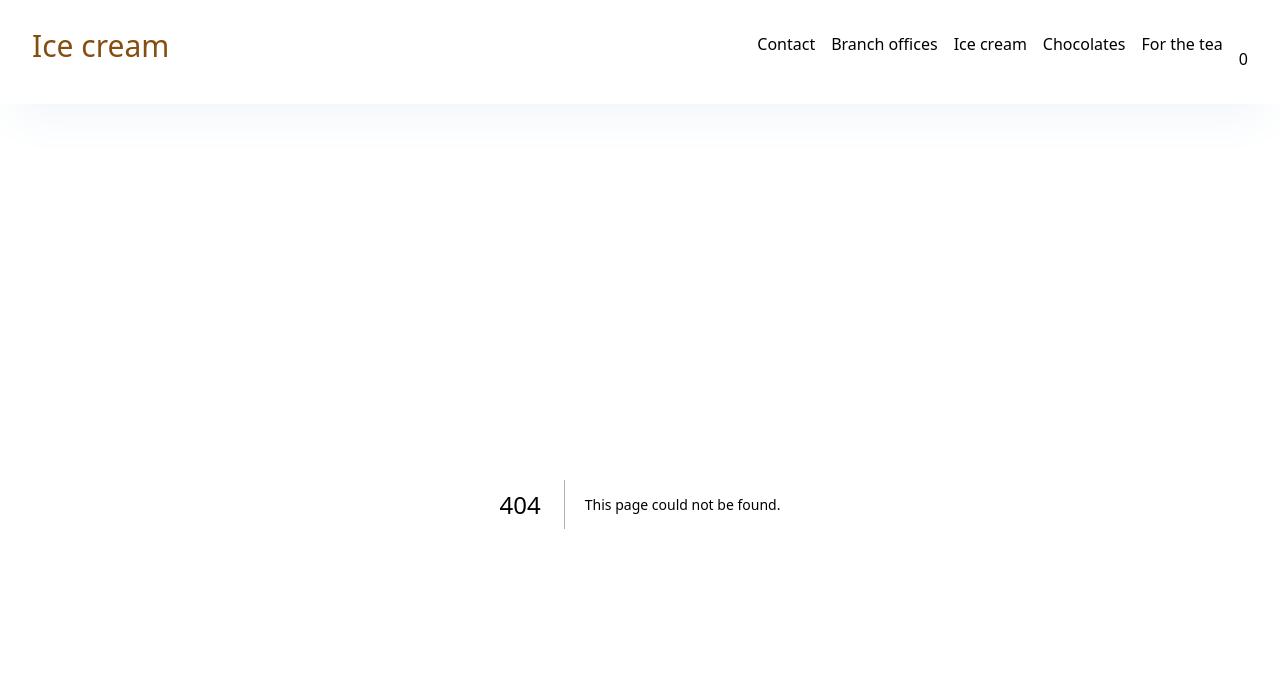
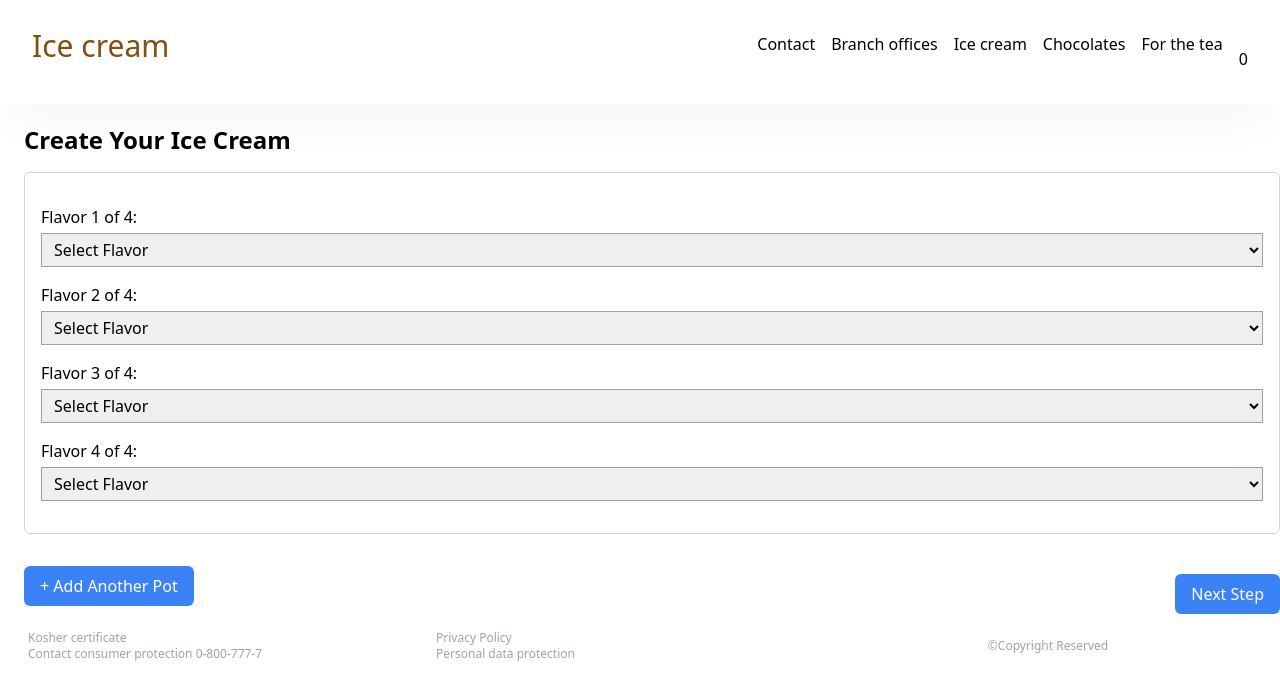
Before and after one commit to Githubmagali/icecream-shop, a Next.js app: page /icreCream2 in a window 1280 px wide. Before the commit this address had no page. Shown: the top 700 px of the page. Built offline with nearby package versions, Linux system fonts and the light colour scheme.

Commit message:
Move out iceCreamSelection component from iceCream page

```diff
--- a/src/app/iceCream/page.jsx
+++ b/src/app/iceCream/page.jsx
@@ -1,86 +1,88 @@
+/* eslint-disable @next/next/no-img-element */
 "use client";
 import Link from "next/link";
+import { useState } from "react";
+import { useCart } from "@/context/cartProvider";
 import data from "@/assets/slider.json";
-import { useState, useEffect } from "react";
-import { useCart } from "@/context/cartProvider";
-import { iceCreams as allIceCreams } from "@/assets/iceCream";
 import Footer from "@/components/footer";
+import IceCreamSelection from "@/components/IceCreamSelection";
 
 function IceCream() {
-  const params = { iceCreamId: 1 };
   const { addToCart, removeFromCart, getItemQuantity } = useCart();
-  const [selectedIceCreams, setSelectedIceCreams] = useState([]);
-  const [iceCream, setIceCream] = useState(null);
+  const [selectedSize, setSelectedSize] = useState("1kg");
+  const [selections, setSelections] = useState([{ id: 1, size: "1kg" }]);
 
-  useEffect(() => {
-    // Buscar el helado correspondiente al iceCreamId en los datos
-    console.log("params.iceCreamId", params.iceCreamId);
-    const selectedIceCream = data.quantityIceCream.find(
-      (iceCream) => iceCream.id === parseInt(params.iceCreamId)
+  const handleSizeChange = (event) => {
+    const size = event.target.value;
+    setSelectedSize(size);
+    setSelections([{ id: 1, size }]);
+  };
+
+  const addSelection = () => {
+    const newSelection = {
+      id: selections.length + 1,
+      size: selectedSize,
+    };
+    setSelections([...selections, newSelection]);
+  };
+
+  const removeSelection = (id) => {
+    const updatedSelections = selections.filter(
+      (selection) => selection.id !== id
     );
-    setIceCream(selectedIceCream);
-  }, [params.iceCreamId]);
+    setSelections(updatedSelections);
+  };
 
-  if (!iceCream) {
-    return <div>Cargando...</div>;
-  }
-
-  const handleIceCreamSelection = (id) => {
-    if (selectedIceCreams.includes(id)) {
-      // Si ya está seleccionado, lo quitamos de la lista
-      setSelectedIceCreams(
-        selectedIceCreams.filter((selectedId) => selectedId !== id)
-      );
-    } else {
-      // Si no está seleccionado y no hemos alcanzado el límite de 3, lo agregamos
-      if (selectedIceCreams.length < 3) {
-        setSelectedIceCreams([...selectedIceCreams, id]);
-      }
-    }
-  };
+  const isNextStepButtonDisabled = selections.length === 0;
 
   return (
     <>
-      {/* <Link
-        href="/iceCream"
-        className="p-5 py-10 text-gray-500 underline decoration-1"
-      >
-        Go back
-      </Link> */}
-      <div className="flex pl-6 pt-5">
-        <img src="/swiper-icecream.jpg" className="w-1/2 h-1/2" />
-        <div className="flex flex-col pt-8  ">
-          <h1 className="text-xl pl-4 font-bold pl-8">{iceCream.name}</h1>
-          <p className="text-center pt-3 pb-2">${iceCream.price}</p>
-
-          <div className="flex items-center justify-center gap-x-8 pb-4 ">
+      <div className="pl-6 pt-5">
+        <h1 className="text-2xl font-bold mb-4">Create Your Ice Cream</h1>
+        <div className="mb-8">
+          <label htmlFor="size" className="block mb-2">
+            Select Size:
+          </label>
+          <select
+            id="size"
+            value={selectedSize}
+            onChange={handleSizeChange}
+            className="border border-gray-400 px-2 py-1"
+          >
+            {data.quantityIceCream.map((item) => (
+              <option
+                key={item.id}
+                value={item.name.split(" ").pop().toLowerCase()}
+              >
+                {item.name}
+              </option>
+            ))}
+          </select>
+        </div>
+        {selections.map((selection) => (
+          <IceCreamSelection
+            key={selection.id}
+            selection={selection}
+            onRemove={() => removeSelection(selection.id)}
+          />
+        ))}
+        <div className="flex justify-between items-center">
+          <button
+            className="bg-blue-500 text-white px-4 py-2 rounded-md mb-4"
+            onClick={addSelection}
+          >
+            + Add Another Pot
+          </button>
+          <Link href="/next-step">
             <button
-              className="px-1 border border-gray-400"
-              onClick={() => addToCart(iceCream)}
+              className={`bg-blue-500 text-white px-4 py-2 rounded-md ${
+                isNextStepButtonDisabled ? "opacity-50 cursor-not-allowed" : ""
+              }`}
+              disabled={isNextStepButtonDisabled}
             >
-              +
+              Next Step
             </button>
-            <p className="text-xs text-center">
-              {getItemQuantity(iceCream.id)}
-            </p>
-            <button
-              className="px-1 border border-gray-400"
-              onClick={() => removeFromCart(iceCream.id)}
-            >
-              -
-            </button>
-          </div>
-          {allIceCreams.map((item, index) => (
-            <div key={index} className="flex items-center gap-x-2 pl-5">
-              <input
-                type="checkbox"
-                className="text-gray-400"
-                checked={selectedIceCreams.includes(item.id)}
-                onChange={() => handleIceCreamSelection(item.id)}
-              />
-              <p className="text-gray-400">{item.name}</p>
-            </div>
-          ))}
+          </Link>
         </div>
       </div>
       <Footer />
--- /dev/null
+++ b/src/app/icreCream2/page.jsx
@@ -0,0 +1,214 @@
+/* eslint-disable @next/next/no-img-element */
+"use client";
+import Link from "next/link";
+import { useState } from "react";
+import { useCart } from "@/context/cartProvider";
+import data from "@/assets/slider.json";
+import Footer from "@/components/footer";
+
+function IceCream() {
+  const { addToCart, removeFromCart, getItemQuantity } = useCart();
+  const [selections, setSelections] = useState([{ id: 1, size: "1kg" }]);
+
+  const addSelection = () => {
+    const newSelection = {
+      id: selections.length + 1,
+      size: "1kg",
+    };
+    setSelections([...selections, newSelection]);
+  };
+
+  const removeSelection = (id) => {
+    const updatedSelections = selections.filter(
+      (selection) => selection.id !== id
+    );
+    setSelections(updatedSelections);
+  };
+
+  const handleSizeChange = (id, size) => {
+    const updatedSelections = selections.map((selection) => {
+      if (selection.id === id) {
+        return { ...selection, size };
+      }
+      return selection;
+    });
+    setSelections(updatedSelections);
+  };
+
+  const isNextStepButtonDisabled = selections.length === 0;
+
+  return (
+    <>
+      <div className="pl-6 pt-5">
+        <h1 className="text-2xl font-bold mb-4">Create Your Ice Cream</h1>
+        {selections.map((selection) => (
+          <IceCreamSelection
+            key={selection.id}
+            selection={selection}
+            onRemove={() => removeSelection(selection.id)}
+            onSizeChange={handleSizeChange}
+          />
+        ))}
+        <div className="flex justify-between items-center">
+          <button
+            className="bg-blue-500 text-white px-4 py-2 rounded-md mb-4"
+            onClick={addSelection}
+          >
+            + Add Another Pot
+          </button>
+          <Link href="/next-step">
+            <button
+              className={`bg-blue-500 text-white px-4 py-2 rounded-md ${
+                isNextStepButtonDisabled ? "opacity-50 cursor-not-allowed" : ""
+              }`}
+              disabled={isNextStepButtonDisabled}
+            >
+              Next Step
+            </button>
+          </Link>
+        </div>
+      </div>
+      <Footer />
+    </>
+  );
+}
+
+//
+//
+//
+//
+//
+//
+//
+//
+//
+//
+//
+//
+//
+//
+
+function IceCreamSelection({ selection, onRemove, onSizeChange }) {
+  const [selectedFlavors, setSelectedFlavors] = useState(
+    Array(selection.size === "1kg" ? 4 : 3).fill(null)
+  );
+
+  const handleFlavorChange = (index, flavor) => {
+    const updatedFlavors = [...selectedFlavors];
+    updatedFlavors[index] = flavor;
+    setSelectedFlavors(updatedFlavors);
+  };
+
+  const iceCream = data.quantityIceCream.find((item) =>
+    item.name.toLowerCase().includes(selection.size)
+  );
+
+  return (
+    <div className="mb-8 p-4 border border-gray-300 rounded-md">
+      <div className="flex items-center mb-4">
+        {iceCream && (
+          <>
+            <img
+              src={iceCream.img}
+              alt={iceCream.name}
+              className="w-32 h-32 object-cover mr-4"
+            />
+            <div>
+              <h3 className="text-lg font-bold mb-2">Size:</h3>
+              <select
+                value={selection.size}
+                onChange={(event) =>
+                  onSizeChange(selection.id, event.target.value)
+                }
+                className="border border-gray-400 px-2 py-1"
+              >
+                {data.quantityIceCream.map((item) => (
+                  <option
+                    key={item.id}
+                    value={item.name.split(" ").pop().toLowerCase()}
+                  >
+                    {item.name}
+                  </option>
+                ))}
+              </select>
+            </div>
+          </>
+        )}
+      </div>
+      {Array.from({ length: selection.size === "1kg" ? 4 : 3 }).map(
+        (_, index) => (
+          <div key={index} className="mb-4">
+            <label className="block mb-1">
+              Flavor {index + 1} of {selection.size === "1kg" ? 4 : 3}:
+            </label>
+            <select
+              value={selectedFlavors[index] || ""}
+              onChange={(event) =>
+                handleFlavorChange(index, event.target.value)
+              }
+              className="border border-gray-400 px-2 py-1 w-full"
+            >
+              <option value="" disabled>
+                Select Flavor
+              </option>
+              <optgroup label="Chocolates">
+                {data.chocolate.map((flavor) => (
+                  <option
+                    key={flavor.id}
+                    value={flavor.name}
+                    disabled={selectedFlavors.includes(flavor.name)}
+                  >
+                    {flavor.name}
+                  </option>
+                ))}
+              </optgroup>
+              <optgroup label="Creams">
+                {data.creams.map((flavor) => (
+                  <option
+                    key={flavor.id}
+                    value={flavor.name}
+                    disabled={selectedFlavors.includes(flavor.name)}
+                  >
+                    {flavor.name}
+                  </option>
+                ))}
+              </optgroup>
+              <optgroup label="Dulces">
+                {data.dulce.map((flavor) => (
+                  <option
+                    key={flavor.id}
+                    value={flavor.name}
+                    disabled={selectedFlavors.includes(flavor.name)}
+                  >
+                    {flavor.name}
+                  </option>
+                ))}
+              </optgroup>
+              <optgroup label="Fruits">
+                {data.fruits.map((flavor) => (
+                  <option
+                    key={flavor.id}
+                    value={flavor.name}
+                    disabled={selectedFlavors.includes(flavor.name)}
+                  >
+                    {flavor.name}
+                  </option>
+                ))}
+              </optgroup>
+            </select>
+          </div>
+        )
+      )}
+      {selection.id !== 1 && (
+        <button
+          className="bg-red-500 text-white px-4 py-2 rounded-md"
+          onClick={onRemove}
+        >
+          Remove
+        </button>
+      )}
+    </div>
+  );
+}
+
+export default IceCream;
--- /dev/null
+++ b/src/components/IceCreamSelection.jsx
@@ -0,0 +1,112 @@
+/* eslint-disable @next/next/no-img-element */
+import { useState } from "react";
+import data from "@/assets/slider.json";
+
+function IceCreamSelection({ selection, onRemove }) {
+  const [selectedFlavors, setSelectedFlavors] = useState(
+    Array(selection.size === "1kg" ? 4 : 3).fill(null)
+  );
+
+  const handleFlavorChange = (index, flavor) => {
+    const updatedFlavors = [...selectedFlavors];
+    updatedFlavors[index] = flavor;
+    setSelectedFlavors(updatedFlavors);
+  };
+
+  const iceCream = data.quantityIceCream.find((item) =>
+    item.name.toLowerCase().includes(selection.size)
+  );
+
+  return (
+    <div className="mb-8 p-4 border border-gray-300 rounded-md">
+      <div className="flex items-center mb-4">
+        {iceCream && (
+          <>
+            <img
+              src={iceCream.img}
+              alt={iceCream.name}
+              className="w-32 h-32 object-cover mr-4"
+            />
+            <div>
+              <h3 className="text-lg font-bold mb-2">{selection.size} Pot</h3>
+            </div>
+          </>
+        )}
+      </div>
+      {Array.from({ length: selection.size === "1kg" ? 4 : 3 }).map(
+        (_, index) => (
+          <div key={index} className="mb-4">
+            <label className="block mb-1">
+              Flavor {index + 1} of {selection.size === "1kg" ? 4 : 3}:
+            </label>
+            <select
+              value={selectedFlavors[index] || ""}
+              onChange={(event) =>
+                handleFlavorChange(index, event.target.value)
+              }
+              className="border border-gray-400 px-2 py-1 w-full"
+            >
+              <option value="" disabled>
+                Select Flavor
+              </option>
+              <optgroup label="Chocolates">
+                {data.chocolate.map((flavor) => (
+                  <option
+                    key={flavor.id}
+                    value={flavor.name}
+                    disabled={selectedFlavors.includes(flavor.name)}
+                  >
+                    {flavor.name}
+                  </option>
+                ))}
+              </optgroup>
+              <optgroup label="Creams">
+                {data.creams.map((flavor) => (
+                  <option
+                    key={flavor.id}
+                    value={flavor.name}
+                    disabled={selectedFlavors.includes(flavor.name)}
+                  >
+                    {flavor.name}
+                  </option>
+                ))}
+              </optgroup>
+              <optgroup label="Dulces">
+                {data.dulce.map((flavor) => (
+                  <option
+                    key={flavor.id}
+                    value={flavor.name}
+                    disabled={selectedFlavors.includes(flavor.name)}
+                  >
+                    {flavor.name}
+                  </option>
+                ))}
+              </optgroup>
+              <optgroup label="Fruits">
+                {data.fruits.map((flavor) => (
+                  <option
+                    key={flavor.id}
+                    value={flavor.name}
+                    disabled={selectedFlavors.includes(flavor.name)}
+                  >
+                    {flavor.name}
+                  </option>
+                ))}
+              </optgroup>
+            </select>
+          </div>
+        )
+      )}
+      {selection.id !== 1 && (
+        <button
+          className="bg-red-500 text-white px-4 py-2 rounded-md"
+          onClick={onRemove}
+        >
+          Remove
+        </button>
+      )}
+    </div>
+  );
+}
+
+export default IceCreamSelection;
```
